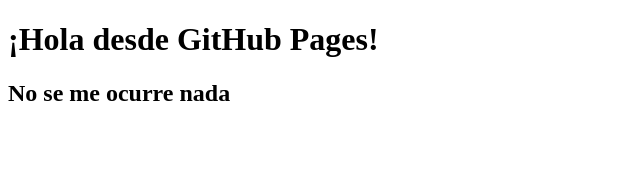
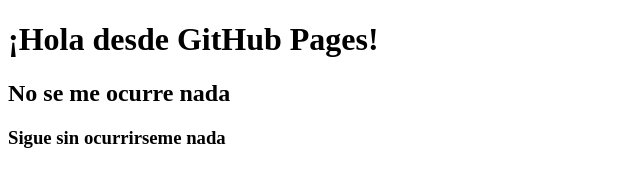
Before and after one commit to FProfe/proyecto-web, a plain HTML site: page index.html in a window 1280 px wide. Shown: the whole page, without its empty margins (0-640 px from the left). Drawn offline with Linux system fonts and the light colour scheme.

Commit message:
Sigo sin ideas
he puesto una linea nueva en el index

```diff
--- a/index.html
+++ b/index.html
@@ -6,6 +6,7 @@
     <body>
         <h1>¡Hola desde GitHub Pages!</h1>
         <h2>No se me ocurre nada</h2>
+        <h3>Sigue sin ocurrirseme nada</h3>
     </body>
 
 </html>
```
